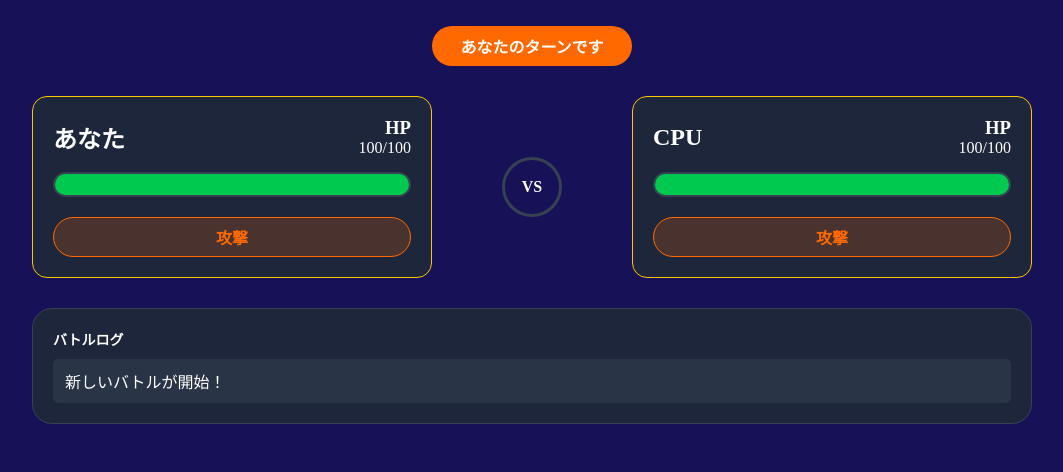
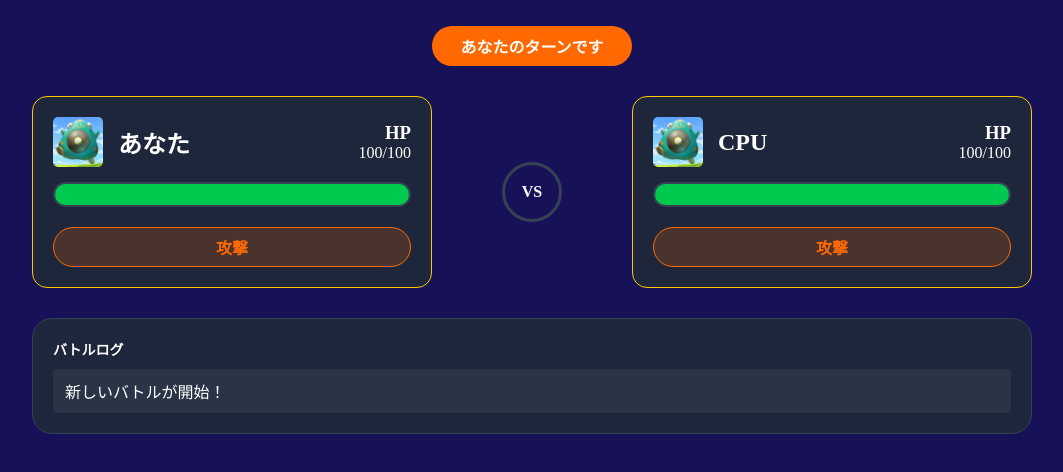
Before and after one commit to ShunKUN1182/battleGame, a plain HTML site: page pokemonBattle/battle.html in a window 1280 px wide. Shown: the part 258-730 px from the top of the page, without its empty margins (108-1171 px from the left). Drawn offline with Linux system fonts and the light colour scheme.

Commit message:
画像を追加

```diff
--- a/pokemonBattle/battle.html
+++ b/pokemonBattle/battle.html
@@ -22,7 +22,10 @@
             <div class="battle_status">
                 <div class="player_box my_box">
                     <div class="name_box">
-                        <h2 id="myName">あなた</h2>
+                        <div class="user_box">
+                            <img src="img/harabari.jpg" alt="" />
+                            <h2 id="myName">あなた</h2>
+                        </div>
                         <div class="hp_box">
                             <h3>HP</h3>
                             <p id="myStartHP"><span id="myHPIndex">100</span>/100</p>
@@ -38,7 +41,10 @@
 
                 <div class="player_box cpu_box">
                     <div class="name_box">
-                        <h2 id="cpuName">CPU</h2>
+                        <div class="user_box">
+                            <img src="img/harabari.jpg" alt="" />
+                            <h2 id="cpuName">CPU</h2>
+                        </div>
                         <div class="hp_box">
                             <h3>HP</h3>
                             <p id="cpuStartHP"><span id="cpuHPIndex">100</span>/100</p>
--- a/pokemonBattle/css/style.css
+++ b/pokemonBattle/css/style.css
@@ -86,6 +86,17 @@ main {
                 display: flex;
                 justify-content: space-between;
                 align-items: center;
+                .user_box {
+                    display: flex;
+                    gap: 15px;
+                    align-items: center;
+                    img {
+                        border-radius: 5px;
+                        object-fit: cover;
+                        width: 50px;
+                        height: 50px;
+                    }
+                }
                 .hp_box {
                     display: flex;
                     flex-direction: column;
```
